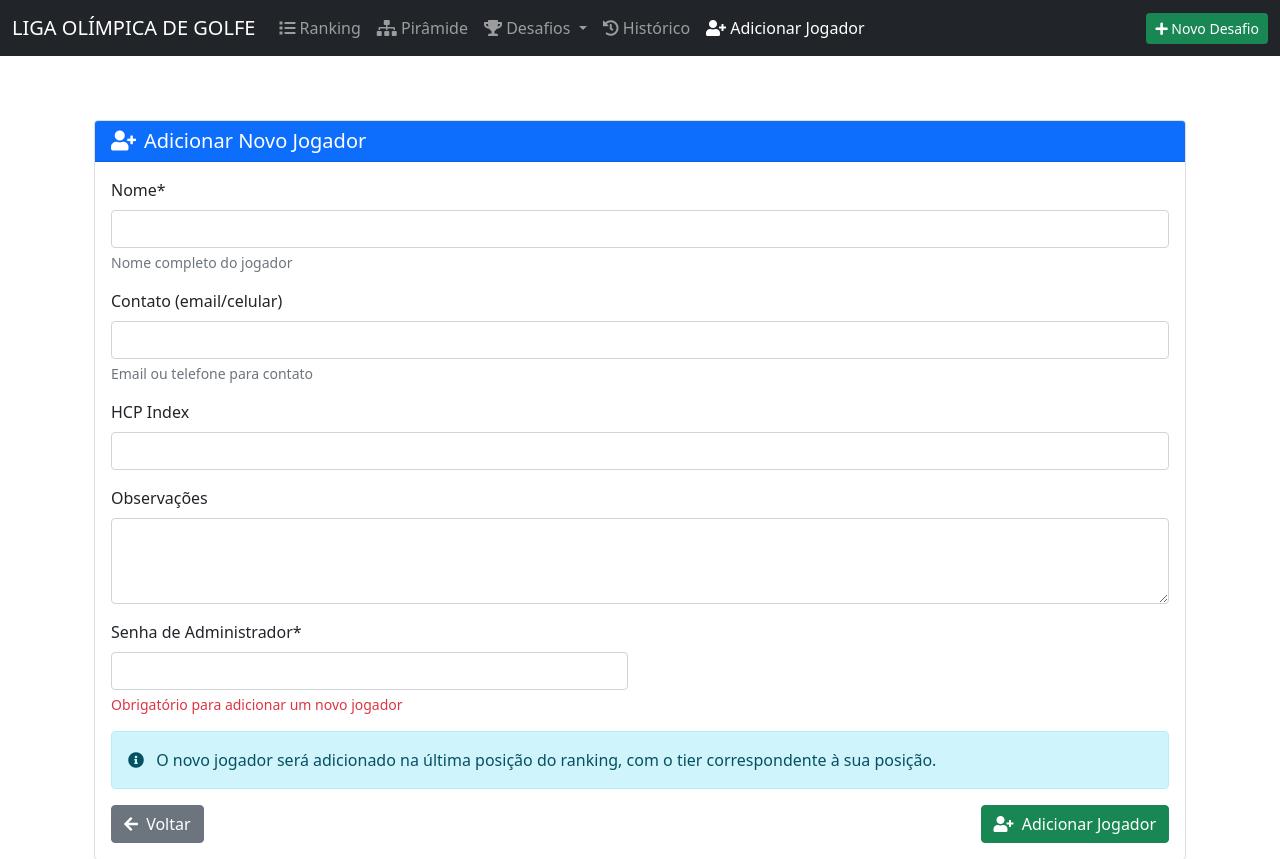
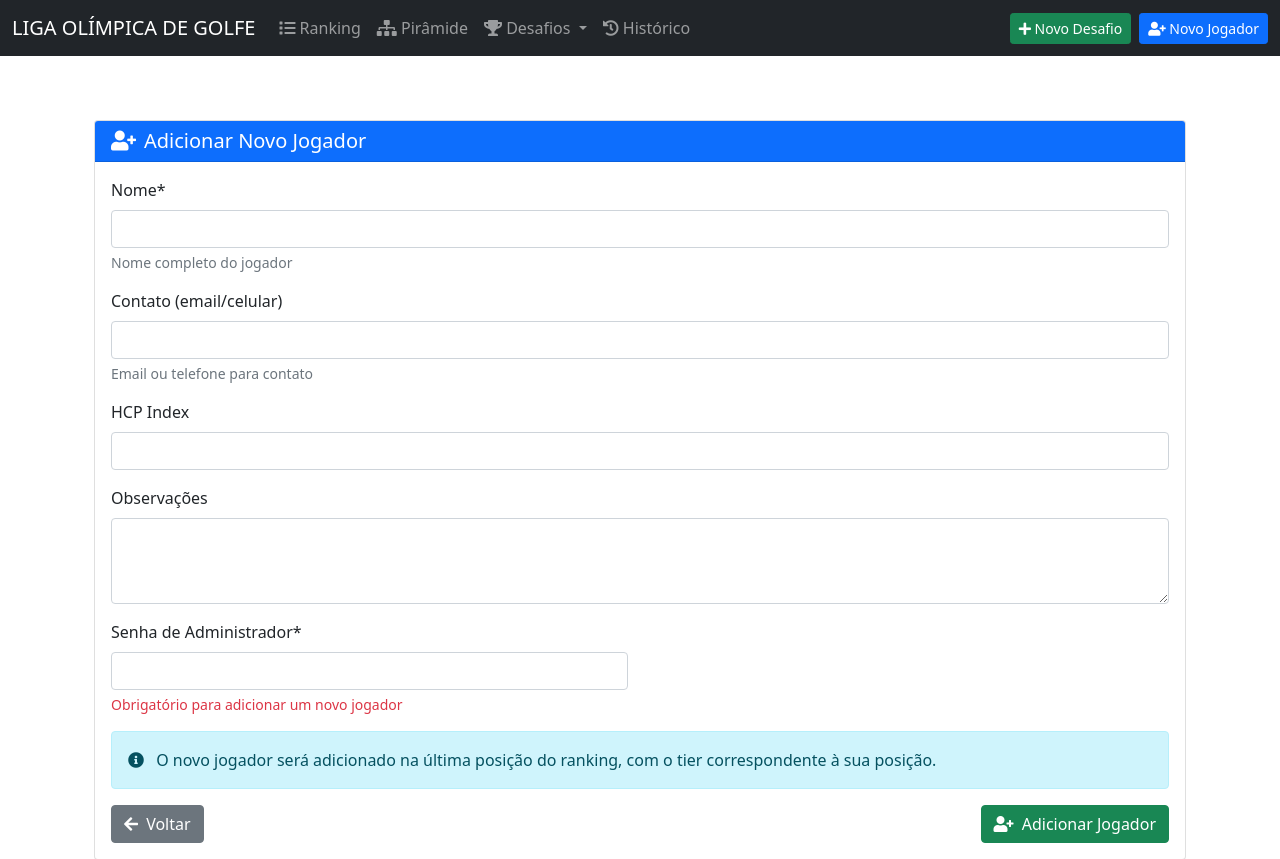
Before and after one commit to mauroto1000/ligaolimpicadegolfe, a Flask app: page /add_player in a window 1280 px wide. Shown: the top 859 px of the page. Run offline with Flask 3, Linux system fonts and the light colour scheme.

Commit message:
Retirar a opção de adicionar jogador do menu

```diff
--- a/templates/base.html
+++ b/templates/base.html
@@ -100,16 +100,14 @@
                                 <i class="fas fa-history"></i> Histórico
                             </a>
                         </li>
-                        <li class="nav-item">
-                            <a class="nav-link {% if request.path == url_for('add_player') %}active{% endif %}" href="{{ url_for('add_player') }}">
-                                <i class="fas fa-user-plus"></i> Adicionar Jogador
-                            </a>
-                        </li>
                     </ul>
                     <!-- Botões de ação rápida -->
                     <div class="d-flex">
-                        <a href="{{ url_for('new_challenge') }}" class="btn btn-success btn-sm">
+                        <a href="{{ url_for('new_challenge') }}" class="btn btn-success btn-sm me-2">
                             <i class="fas fa-plus"></i> Novo Desafio
+                        </a>
+                        <a href="{{ url_for('add_player') }}" class="btn btn-primary btn-sm">
+                            <i class="fas fa-user-plus"></i> Novo Jogador
                         </a>
                     </div>
                 </div>
```
